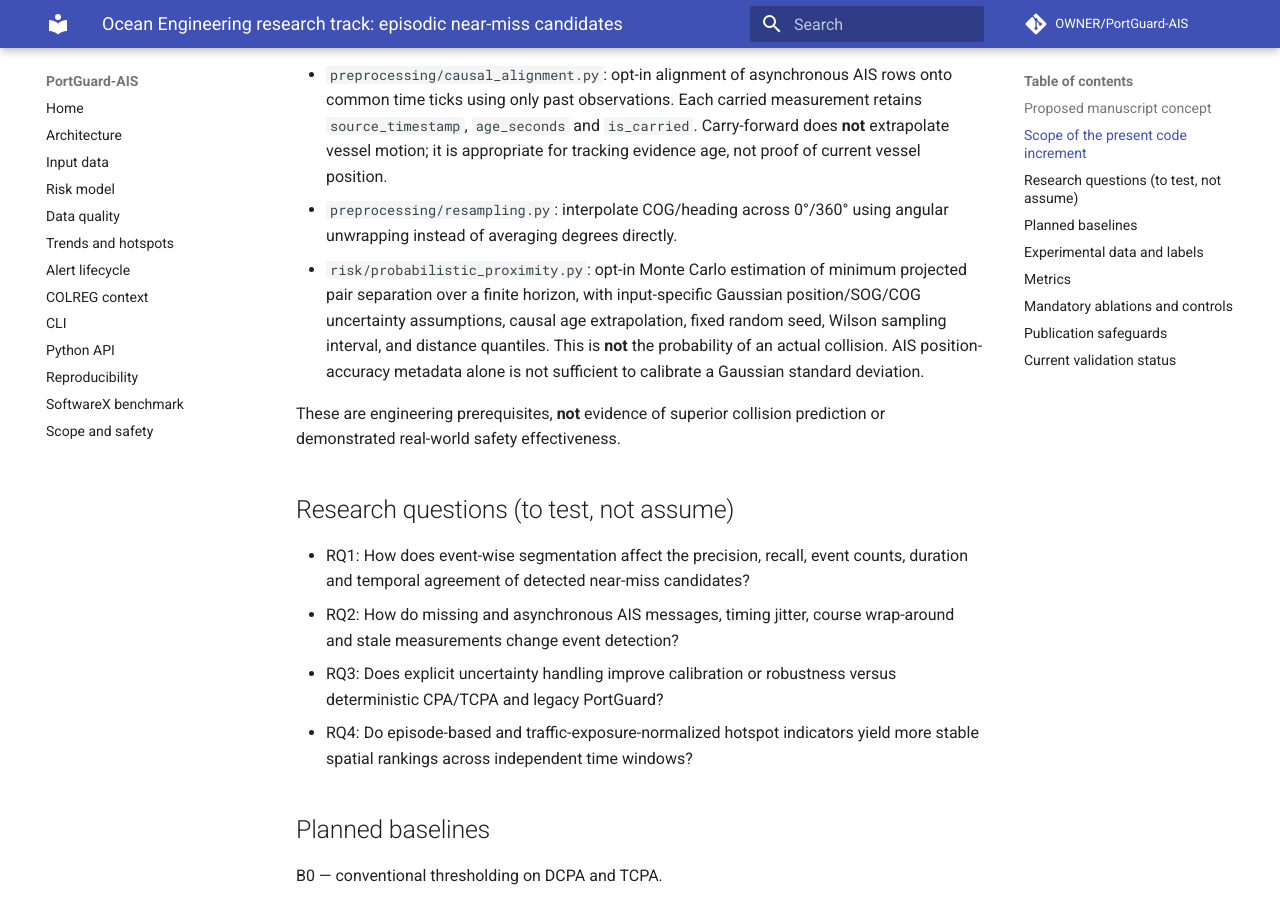
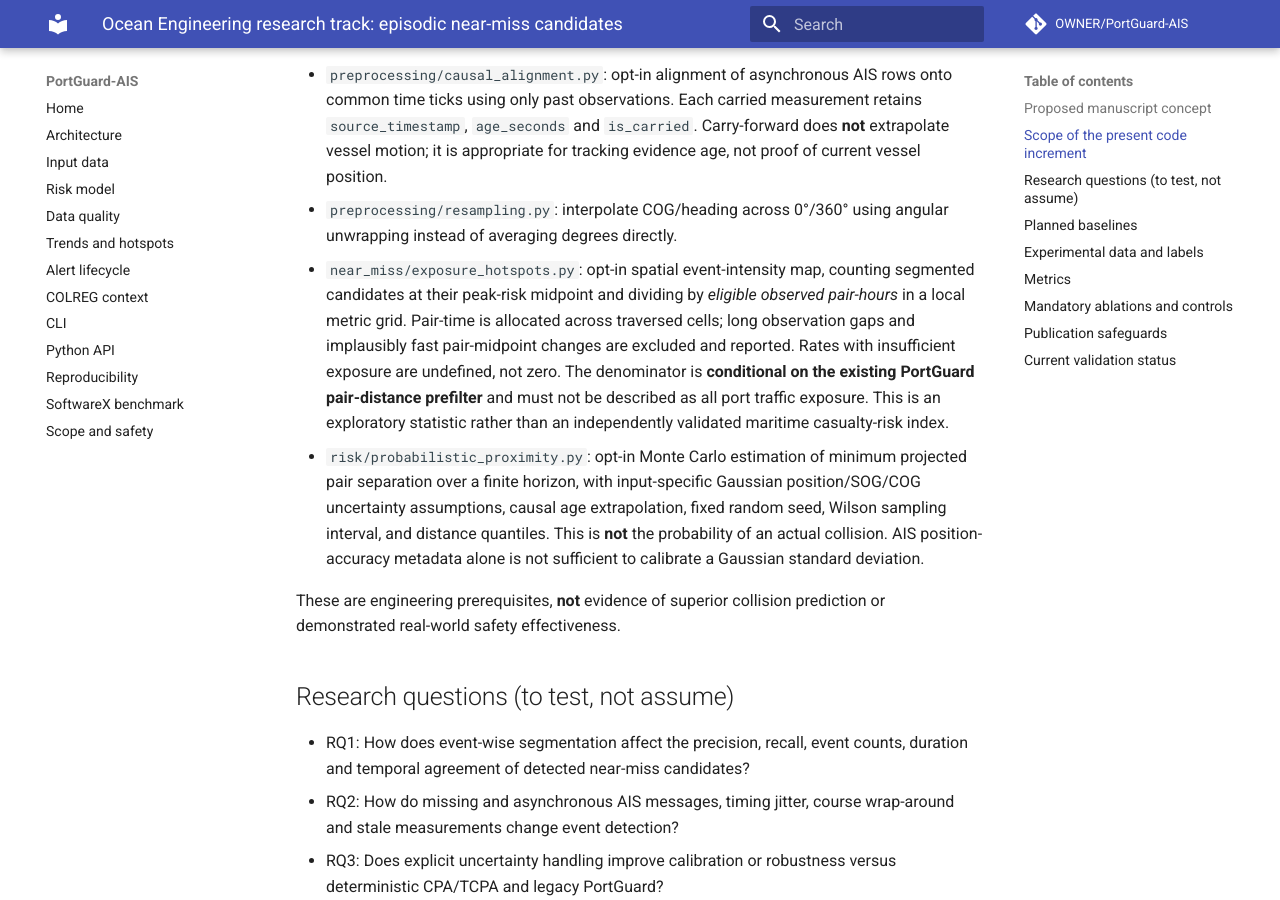
Before and after one commit to TyMill/PortGuard-AIS, an MkDocs documentation site: the page built from docs/oceaneng-research-protocol.md, in a window 1280 px wide and 900 px high, scrolled down 740 px. Built offline with MkDocs 1.6.1 and Material for MkDocs 9.7.7, drawn with Linux system fonts in a browser that asks for light colours; comment, search, counter and statistics services are not loaded; some of the changed text lies outside the part shown.

Commit message:
docs(oceaneng): define exposure denominator and limits of hotspot inference

```diff
--- a/docs/oceaneng-research-protocol.md
+++ b/docs/oceaneng-research-protocol.md
@@ -30,6 +30,15 @@ remain to be implemented and evaluated.
   tracking evidence age, not proof of current vessel position.
 - `preprocessing/resampling.py`: interpolate COG/heading across 0°/360°
   using angular unwrapping instead of averaging degrees directly.
+- `near_miss/exposure_hotspots.py`: opt-in spatial event-intensity map, counting
+  segmented candidates at their peak-risk midpoint and dividing by *eligible
+  observed pair-hours* in a local metric grid. Pair-time is allocated across
+  traversed cells; long observation gaps and implausibly fast pair-midpoint
+  changes are excluded and reported. Rates with insufficient exposure are
+  undefined, not zero. The denominator is **conditional on the existing
+  PortGuard pair-distance prefilter** and must not be described as all port
+  traffic exposure. This is an exploratory statistic rather than an
+  independently validated maritime casualty-risk index.
 - `risk/probabilistic_proximity.py`: opt-in Monte Carlo estimation of minimum
   projected pair separation over a finite horizon, with input-specific Gaussian
   position/SOG/COG uncertainty assumptions, causal age extrapolation, fixed
@@ -131,6 +140,7 @@ passages), taking care not to count carried observations as new AIS reports.
 The new regression tests are version controlled. The earlier research-branch
 suite passed 66 functional tests in CI before adding the probabilistic module.
 Subsequent CI runs must be checked before declaring this increment verified.
-There has been **no external-data validation**. No B3 event decision threshold,
-uncertainty calibration, or exposure-normalized hotspot method has been
-validated. Numerical experiments are required before any scientific claim.
+There has been **no external-data validation**. No B3 event decision threshold or uncertainty calibration has been validated.
+The new conditional-exposure hotspot implementation is an experimental
+statistic with regression tests; its stability and predictive validity have
+not been assessed on independent port traffic data. Numerical experiments are required before any scientific claim.
```
